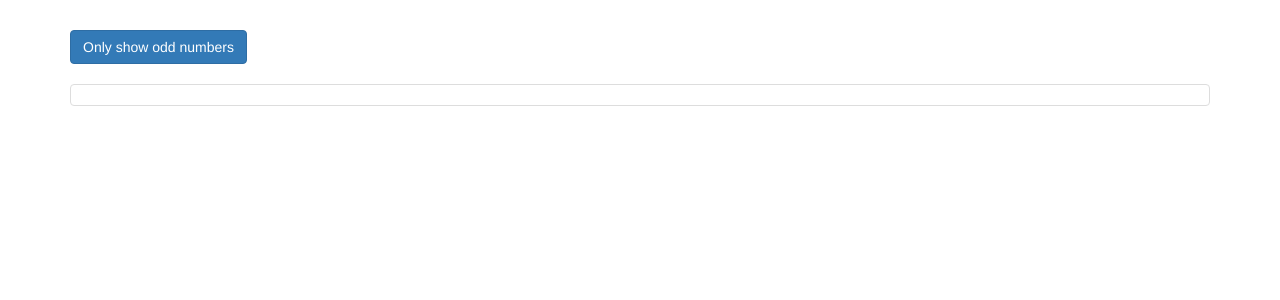
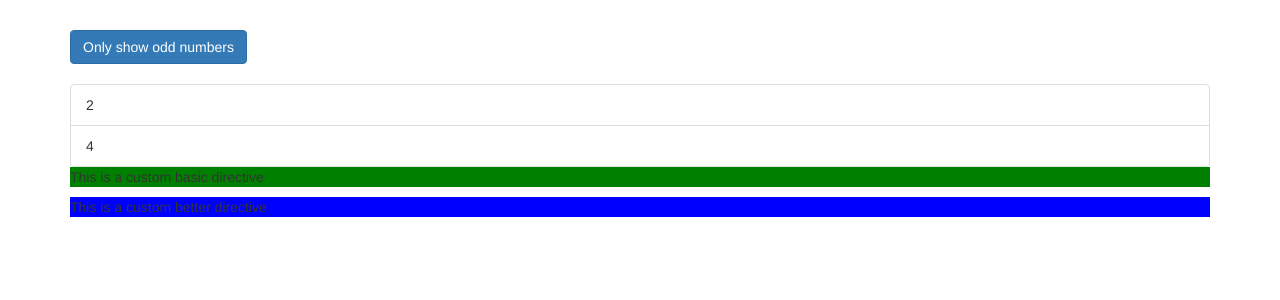
Before and after one commit to pashamo/Angularjs_Sandbox, an Angular app in the folder directives-start/: page / in a window 1280 px wide. Shown: the top 300 px of the page. Built offline with nearby package versions, Linux system fonts and the light colour scheme.

Commit message:
feat: custom directive with DOM manipulation

```diff
--- a/directives-start/src/app/app.component.css
+++ b/directives-start/src/app/app.component.css
@@ -1,3 +1,7 @@
 .container {
   margin-top: 30px;
 }
+
+.odd {
+  color: red;
+}
--- a/directives-start/src/app/app.component.html
+++ b/directives-start/src/app/app.component.html
@@ -6,13 +6,30 @@
         (click)="onlyOdd = !onlyOdd">Only show odd numbers</button>
       <br><br>
       <ul class="list-group">
-        <li
-          class="list-group-item">
-        </li>
+        <div *ngIf="onlyOdd">
+          <li
+          class="list-group-item"
+          [ngClass]="{odd: odd % 2 !== 0}"
+          [ngStyle]="{backgroundColor: odd % 2 !== 0 ? 'yellow':'transparent'}"
+          *ngFor="let odd of oddNumbers"
+          >
+            {{ odd }}
+          </li>
+        </div>
+        <div *ngIf="!onlyOdd">
+          <li
+          class="list-group-item"
+          [ngClass]="{odd: even % 2 !== 0}"
+          [ngStyle]="{backgroundColor: even % 2 !== 0 ? 'yellow':'transparent'}"
+          *ngFor="let even of evenNumbers"
+          >
+            {{ even }}
+          </li>
+        </div>
+
+        <p appBasicHighlight>This is a custom basic directive</p>
+        <p appBetterHighlight>This is a custom better directive</p>
       </ul>
-      <ng-template [ngIf]="onlyOdd">
-        <p>Only odd</p>
-      </ng-template>
     </div>
   </div>
 </div>
--- a/directives-start/src/app/app.component.ts
+++ b/directives-start/src/app/app.component.ts
@@ -7,5 +7,7 @@ import { Component } from '@angular/core';
 })
 export class AppComponent {
   numbers = [1, 2, 3, 4, 5];
+  oddNumbers = [1, 3, 5];
+  evenNumbers = [2, 4];
   onlyOdd = false;
 }
--- a/directives-start/src/app/app.module.ts
+++ b/directives-start/src/app/app.module.ts
@@ -4,10 +4,14 @@ import { FormsModule } from '@angular/forms';
 
 
 import { AppComponent } from './app.component';
+import { BasicHighlightDirective } from './basic-highlight/basic-highlight.directive';
+import { BetterHighlightDirective } from './better-highlight/better-highlight.directive';
 
 @NgModule({
   declarations: [
-    AppComponent
+    AppComponent,
+    BasicHighlightDirective,
+    BetterHighlightDirective
   ],
   imports: [
     BrowserModule,
--- /dev/null
+++ b/directives-start/src/app/basic-highlight/basic-highlight.directive.ts
@@ -0,0 +1,13 @@
+import { Directive, ElementRef, OnInit } from "@angular/core";
+
+@Directive({
+  selector: '[appBasicHighlight]'
+})
+
+export class BasicHighlightDirective implements OnInit{
+  constructor(private elementRef: ElementRef){}
+
+  ngOnInit(){
+    this.elementRef.nativeElement.style.backgroundColor = 'green';
+  }
+}
--- /dev/null
+++ b/directives-start/src/app/better-highlight/better-highlight.directive.ts
@@ -0,0 +1,13 @@
+import { Directive, OnInit, ElementRef, Renderer2 } from '@angular/core';
+
+@Directive({
+  selector: '[appBetterHighlight]'
+})
+export class BetterHighlightDirective implements OnInit{
+
+  constructor(private elRef: ElementRef, private renderer: Renderer2) { }
+
+  ngOnInit() {
+    this.renderer.setStyle(this.elRef.nativeElement, 'background-color', 'blue');
+  }
+}
```
Also changed, not shown: 1 other file (tests, documents, lock files or other folders).
